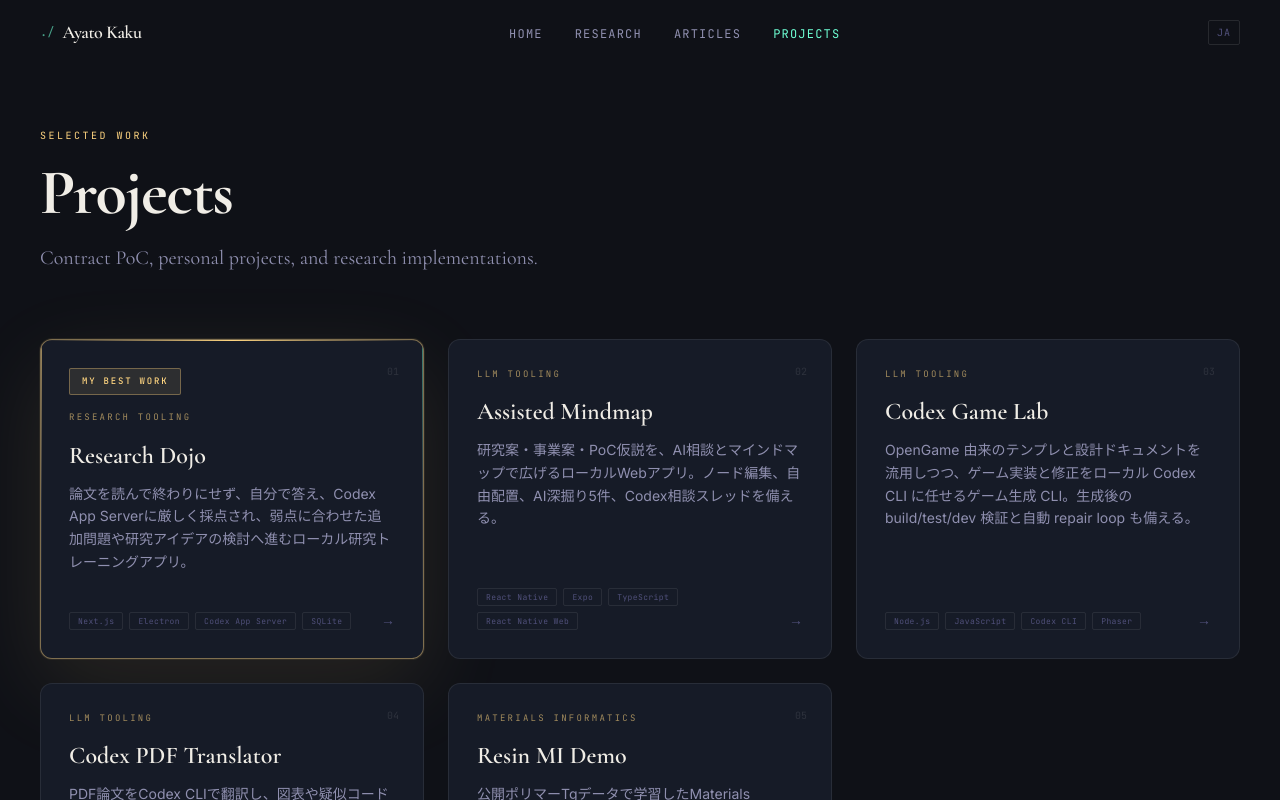
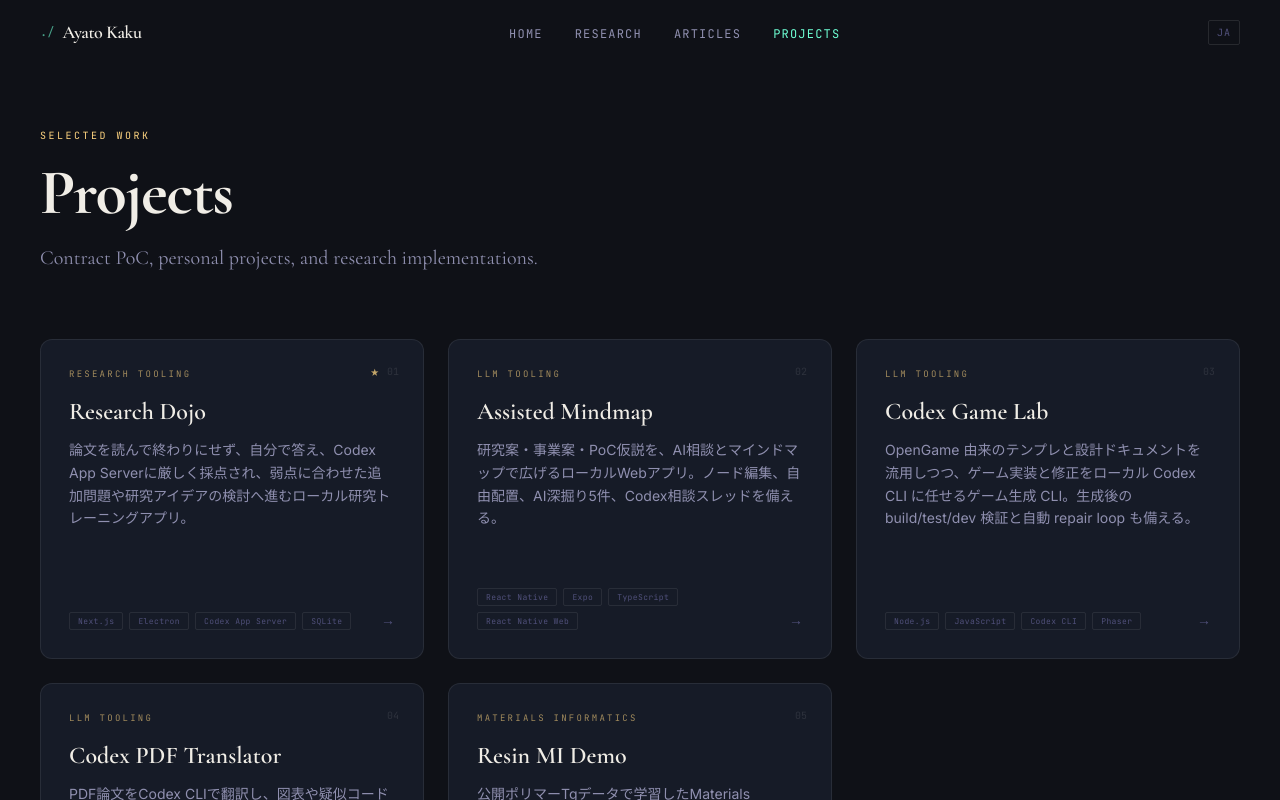
Before and after one commit to ayatemp/my_portfolio, a Next.js app: page /en/projects in a window 1280 px wide. Shown: the top 800 px of the page. Built offline with nearby package versions, Linux system fonts and the light colour scheme.

Commit message:
Use subtle star marker for Research Dojo

```diff
--- a/app/[locale]/page.tsx
+++ b/app/[locale]/page.tsx
@@ -345,34 +345,21 @@ export default async function HomePage({
         <div className="grid sm:grid-cols-2 md:grid-cols-3 gap-4">
           {projects.map((project) => {
             const isSpotlight = project.spotlight;
-            const spotlightLabel = locale === "ja" ? "自信作" : "Best Work";
 
             return (
               <Link key={project.slug} href={lp(locale, `/projects/${project.slug}`)} className="group block">
-                <div
-                  className={`relative h-64 rounded-lg bg-bg-surface overflow-hidden transition-all duration-300 ${
-                    isSpotlight
-                      ? "border border-accent-amber/45 shadow-[0_0_0_1px_rgba(255,213,128,0.08),0_24px_80px_rgba(255,213,128,0.10)] hover:border-accent-amber/70"
-                      : "border border-white/[0.08] hover:border-accent-amber/30"
-                  }`}
-                >
+                <div className="relative h-64 border border-white/[0.08] rounded-lg bg-bg-surface overflow-hidden hover:border-accent-amber/30 transition-all duration-300">
                   <div
                     className="absolute top-0 left-0 right-0 h-px opacity-0 group-hover:opacity-100 transition-opacity duration-300"
                     style={{ background: "linear-gradient(90deg, transparent, #FFD580, transparent)" }}
                   />
                   {isSpotlight ? (
-                    <>
-                      <div className="absolute inset-x-0 top-0 h-px bg-gradient-to-r from-transparent via-accent-amber to-transparent" />
-                      <div className="absolute inset-x-0 top-0 h-14 bg-gradient-to-b from-accent-amber/[0.08] to-transparent" />
-                    </>
+                    <div aria-hidden="true" className="absolute right-5 top-5 z-10 text-sm leading-none text-accent-amber/75">
+                      ★
+                    </div>
                   ) : null}
                   <div className="p-6 h-full flex flex-col justify-between">
                     <div>
-                      {isSpotlight ? (
-                        <div className="mb-3 inline-flex rounded-sm border border-accent-amber/35 bg-accent-amber/10 px-2.5 py-1 font-mono text-[8px] font-medium uppercase tracking-[0.18em] text-accent-amber">
-                          {spotlightLabel}
-                        </div>
-                      ) : null}
                       <div className="font-mono text-[9px] tracking-widest uppercase text-accent-amber/70 mb-3">
                         {project.category}
                       </div>
--- a/app/[locale]/projects/[slug]/page.tsx
+++ b/app/[locale]/projects/[slug]/page.tsx
@@ -52,11 +52,6 @@ export default async function ProjectDetailPage({
   const t = dict.projects;
   const htmlContent = await markdownToHtml(project.content);
   const isSpotlight = project.spotlight;
-  const spotlightLabel = locale === "ja" ? "自信作プロジェクト" : "My Best Work";
-  const spotlightCopy =
-    locale === "ja"
-      ? "研究体験への問題意識から、設計・実装・配布まで自分なりに作り込んだ作品です。"
-      : "A research tool I am especially proud of, shaped from product design through desktop distribution.";
 
   return (
     <div className="min-h-screen pt-32 pb-24">
@@ -69,35 +64,16 @@ export default async function ProjectDetailPage({
 
       {/* Hero panel */}
       <div className="max-w-5xl mx-auto px-4 sm:px-6 md:px-10 mb-16 animate-on-load stagger-1">
-        <div
-          className={`relative rounded-xl bg-bg-surface overflow-hidden p-10 ${
-            isSpotlight
-              ? "border border-accent-amber/35 shadow-[0_0_0_1px_rgba(255,213,128,0.08),0_32px_100px_rgba(255,213,128,0.10)]"
-              : "border border-white/[0.08]"
-          }`}
-        >
+        <div className="relative border border-white/[0.08] rounded-xl bg-bg-surface overflow-hidden p-10">
           <div className="absolute top-0 left-0 right-0 h-px" style={{ background: "linear-gradient(90deg, transparent, #FFD580 30%, transparent)" }} />
-          {isSpotlight ? (
-            <>
-              <div className="absolute inset-x-0 top-0 h-16 bg-gradient-to-b from-accent-amber/[0.08] to-transparent" />
-              <div className="absolute left-0 top-0 h-full w-px bg-gradient-to-b from-accent-amber/70 via-white/10 to-transparent" />
-              <div className="absolute right-0 top-0 h-full w-px bg-gradient-to-b from-accent-cyan/50 via-white/10 to-transparent" />
-            </>
-          ) : null}
 
-          {isSpotlight ? (
-            <div className="relative mb-5 flex flex-col gap-3 sm:flex-row sm:items-center">
-              <span className="inline-flex w-fit items-center rounded-sm border border-accent-amber/40 bg-accent-amber/10 px-3 py-1.5 font-mono text-[10px] font-medium uppercase tracking-[0.2em] text-accent-amber">
-                {spotlightLabel}
+          <div className="mb-4 flex items-center gap-2 font-mono text-[9px] tracking-[0.25em] uppercase text-accent-amber/70">
+            <span>{project.category}</span>
+            {isSpotlight ? (
+              <span aria-hidden="true" className="text-sm leading-none text-accent-amber/80">
+                ★
               </span>
-              <span className="font-mono text-[10px] leading-5 text-text-muted">
-                {spotlightCopy}
-              </span>
-            </div>
-          ) : null}
-
-          <div className="font-mono text-[9px] tracking-[0.25em] uppercase text-accent-amber/70 mb-4">
-            {project.category}
+            ) : null}
           </div>
 
           <h1 className="font-display font-bold text-display-md text-text-primary leading-tight mb-4">
--- a/components/ProjectCard.tsx
+++ b/components/ProjectCard.tsx
@@ -17,7 +17,6 @@ export default function ProjectCard({ project, index, locale = "ja" }: Props) {
   const [glowPos, setGlowPos] = useState({ x: 50, y: 50 });
   const [hovered, setHovered] = useState(false);
   const isSpotlight = project.spotlight;
-  const spotlightLabel = locale === "ja" ? "自信作" : "My Best Work";
 
   function handleMouseMove(e: React.MouseEvent<HTMLDivElement>) {
     const el = cardRef.current;
@@ -55,27 +54,14 @@ export default function ProjectCard({ project, index, locale = "ja" }: Props) {
       data-delay={index}
     >
       <Link href={`/${locale}/projects/${project.slug}`} className="block h-full">
-        <div
-          className={`relative h-80 rounded-xl overflow-hidden bg-bg-surface group transition-colors duration-300 ${
-            isSpotlight
-              ? "border border-accent-amber/45 shadow-[0_0_0_1px_rgba(255,213,128,0.08),0_28px_90px_rgba(255,213,128,0.10)]"
-              : "border border-white/[0.08]"
-          }`}
-        >
+        <div className="relative h-80 border border-white/[0.08] rounded-xl overflow-hidden bg-bg-surface group">
           {/* Spotlight glow that follows cursor */}
           <div
             className="absolute inset-0 opacity-0 group-hover:opacity-100 transition-opacity duration-300 pointer-events-none"
             style={{
-              background: `linear-gradient(135deg, rgba(255,213,128,0.10), transparent 34%), radial-gradient(circle at ${glowPos.x}% ${glowPos.y}%, rgba(110,255,212,0.10) 0%, transparent 58%)`,
+              background: `radial-gradient(circle at ${glowPos.x}% ${glowPos.y}%, rgba(255,213,128,0.12) 0%, transparent 60%)`,
             }}
           />
-          {isSpotlight ? (
-            <>
-              <div className="absolute inset-x-0 top-0 h-px bg-gradient-to-r from-transparent via-accent-amber to-transparent" />
-              <div className="absolute left-0 top-0 h-full w-px bg-gradient-to-b from-accent-amber/60 via-white/10 to-transparent" />
-              <div className="absolute right-0 top-0 h-full w-px bg-gradient-to-b from-accent-cyan/45 via-white/10 to-transparent" />
-            </>
-          ) : null}
 
           {/* Top border glow on hover */}
           <div
@@ -84,17 +70,17 @@ export default function ProjectCard({ project, index, locale = "ja" }: Props) {
           />
 
           {/* Card number */}
-          <div className="absolute top-6 right-6 font-mono text-[10px] text-white/10 group-hover:text-accent-amber/30 transition-colors">
-            {String(index + 1).padStart(2, "0")}
+          <div className="absolute top-6 right-6 flex items-center gap-2 font-mono text-[10px] text-white/10 group-hover:text-accent-amber/30 transition-colors">
+            {isSpotlight ? (
+              <span aria-hidden="true" className="text-sm leading-none text-accent-amber/75">
+                ★
+              </span>
+            ) : null}
+            <span>{String(index + 1).padStart(2, "0")}</span>
           </div>
 
           {/* Content */}
           <div className="relative z-10 p-7 h-full flex flex-col">
-            {isSpotlight ? (
-              <div className="mb-4 inline-flex w-fit items-center gap-2 rounded-sm border border-accent-amber/35 bg-accent-amber/10 px-3 py-1.5 font-mono text-[9px] font-medium uppercase tracking-[0.2em] text-accent-amber">
-                {spotlightLabel}
-              </div>
-            ) : null}
             {/* Category */}
             <div className="font-mono text-[9px] tracking-[0.25em] uppercase text-accent-amber/60 mb-4">
               {project.category}
```
